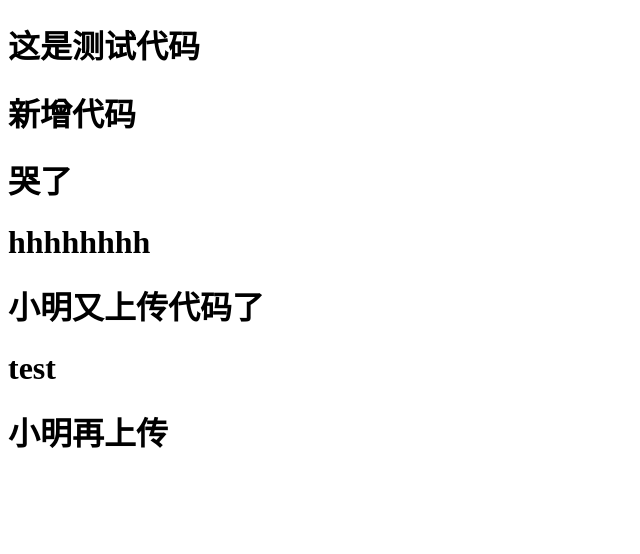
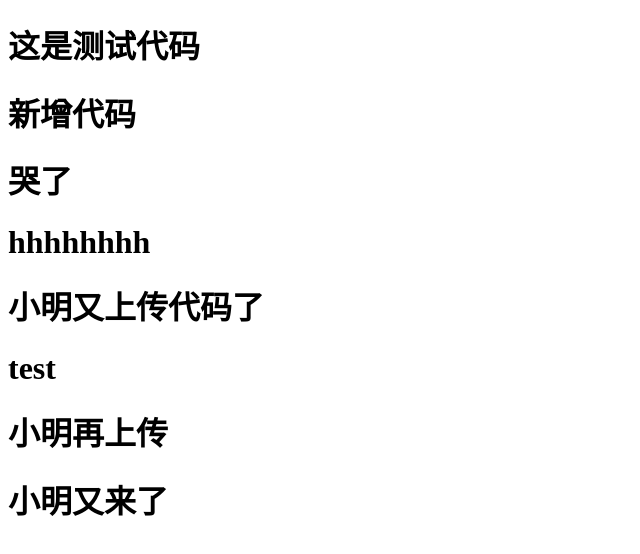
Before and after one commit to 1599365811/test2, a plain HTML site: page index.html in a window 1280 px wide. Shown: the whole page, without its empty margins (0-640 px from the left). Drawn offline with Linux system fonts and the light colour scheme.

Commit message:
小明又来了

```diff
--- a/index.html
+++ b/index.html
@@ -16,5 +16,6 @@
 	<h1>小明又上传代码了</h1>
 	<h1>test</h1>
 	<h1>小明再上传</h1>
+	<h1>小明又来了</h1>
 </body>
 </html>
```
